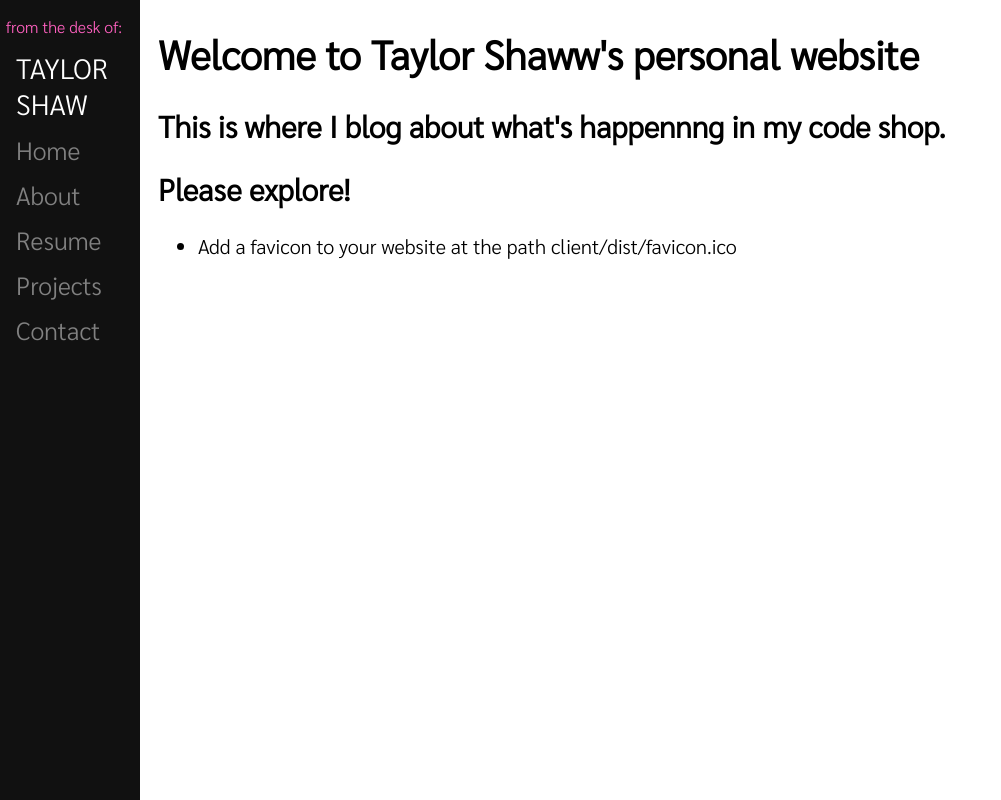
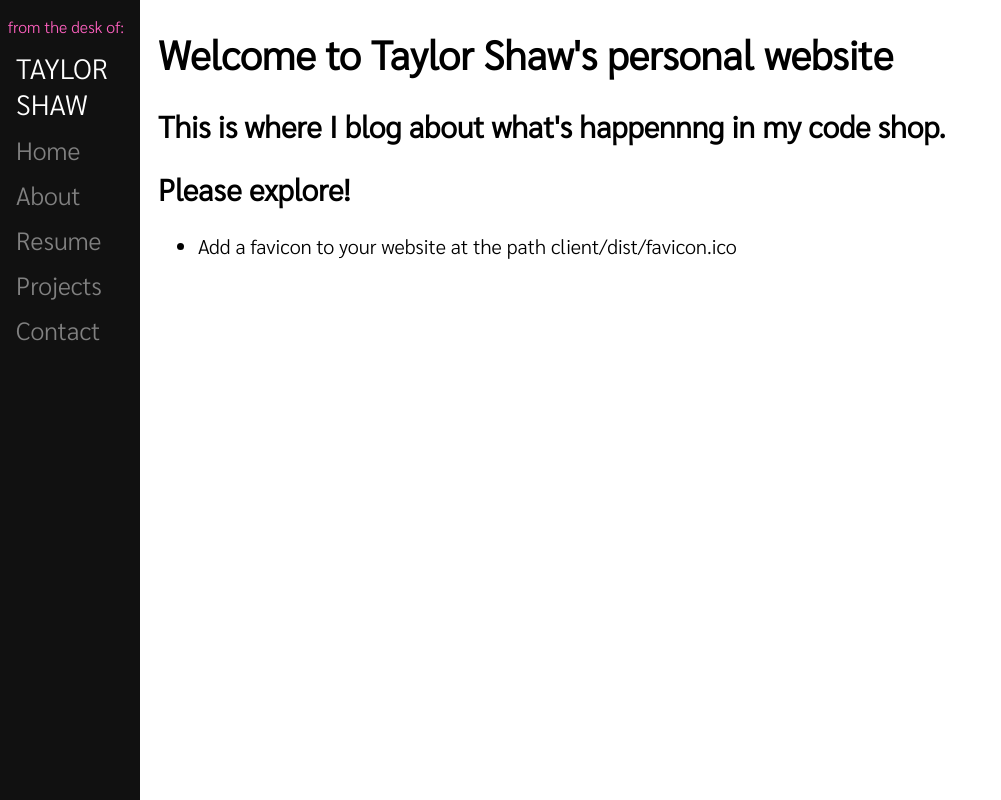
Before and after one commit to teafortay/taylorcodeshop, a React app: page / in a window 1280 px wide. Shown: the whole page, without its empty margins (0-1001 px from the left). Built offline with nearby package versions, Linux system fonts and the light colour scheme; the HTML template or start-up script is replaced by a standard one.

Commit message:
continueing to tinker with sidebar

```diff
--- a/client/src/components/modules/SideBar.css
+++ b/client/src/components/modules/SideBar.css
@@ -1,3 +1,7 @@
+:root{
+  --pink: #fe60bf;
+}
+
 .SideNav {
   height: 100%;
     width: 140px;
@@ -22,6 +26,10 @@
     color: #f1f1f1;
   }
 
+  .SideNav-a:active{
+    color:var(--pink);
+  }
+
   .SideNav-title {
     padding: 6px 8px 6px 16px;
     text-decoration: none;
@@ -32,10 +40,10 @@
   }
 
   .SideNav-pretitle {
-    padding: 16px 8px 6px 6px;
+    padding: 16px 8px 6px 8px;
     text-decoration: none;
     font-size: 16px;
-    color: #fe60bf;
+    color: var(--pink);
     display: block;
   }
 
--- a/client/src/components/pages/About.js
+++ b/client/src/components/pages/About.js
@@ -26,7 +26,7 @@ class About extends Component {
                I suffered an out-of-hospital cardiac arrest while jogging with my
                roomate. As a result, I aquired an anoxic brain injury. I was in
                a coma at MGH for about a month. Obviously, I had to be withdrawn from school.
-               You can read more about my injury and recovery <a href="taylorisperfect.org">here</a>.
+               You can read more about my injury and recovery <a href="http://taylorisperfect.org/">here</a>.
                I have since recovered. However, my skills are not fully back
                to where they were pre injury. I continue to improve every day.
              </p>
--- a/client/src/components/pages/Home.js
+++ b/client/src/components/pages/Home.js
@@ -18,7 +18,7 @@ class Home extends Component {
     return (
       <>
 
-        <h1>Welcome to Taylor Shaww's personal website</h1>
+        <h1>Welcome to Taylor Shaw's personal website</h1>
       <h2>This is where I blog about what's happennng in my code shop.</h2>
         <h2> Please explore!</h2>
         <ul>
```
Also changed, not shown: 1 other file (tests, documents, lock files or other folders).
